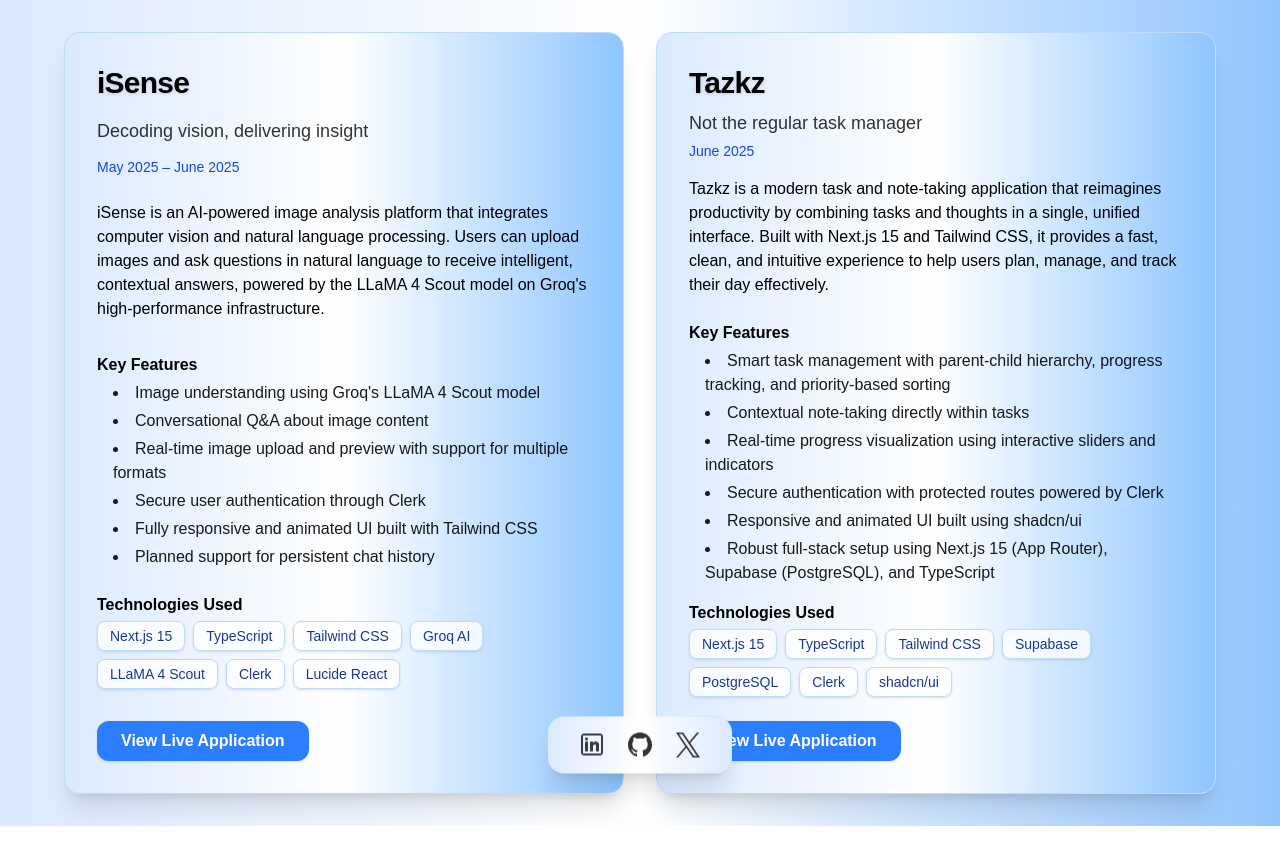
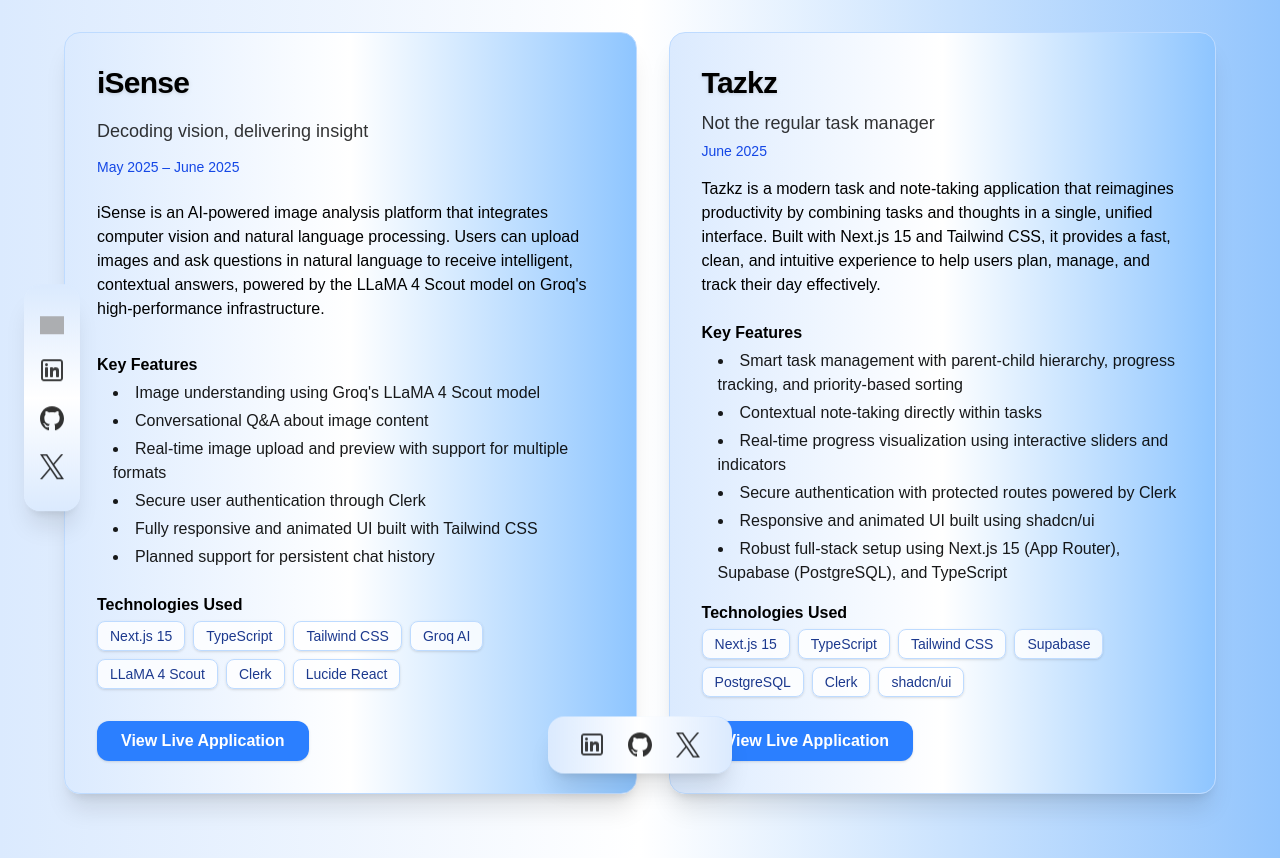
Before and after one commit to CSVaishakh/Portfolio, a Next.js app: page /projects in a window 1280 px wide. Before the commit the page ends 826 px from the top, so only its background shows below. Built offline with nearby package versions, Linux system fonts and the light colour scheme; grey boxes are pictures that could not be loaded.

Commit message:
added the sidebar

```diff
--- a/app/projects/page.tsx
+++ b/app/projects/page.tsx
@@ -2,25 +2,31 @@
 import ProjectCard from "@/components/projectCard";
 import { Project } from "@/types/project";
 import projectData from './projectData.json'
+import Sidebar from "@/components/projectSidebar";
 
 const Projects: React.FC = () => {
     const data: Project[] = Object.values(projectData.projects)
+    // Prepare rows of two cards each
+    const rows = [];
+    for (let i = 0; i < data.length; i += 2) {
+        rows.push(data.slice(i, i + 2));
+    }
 
     return(
         <section className="py-8 px-2 flex justify-center">
-            <div className="w-full max-w-6xl flex justify-center">
-                <div
-                    className={`
-                        grid gap-8 place-items-strech
-                        ${data.length === 1 ? "grid-cols-1" : ""}
-                        ${data.length === 2 ? "grid-cols-2" : ""}
-                        ${data.length >= 3 ? "grid-cols-3" : ""}
-                    `}
-                >
-                    {data.map((project, index) => (
-                        <ProjectCard key={index} project={project}/>
-                    ))}
-                </div>
+            <div className="w-full max-w-6xl flex flex-col items-center">
+                {rows.map((row, rowIndex) => (
+                    <div key={rowIndex} className="w-full flex flex-row justify-center items-stretch gap-8 mb-8">
+                        <ProjectCard project={row[0]} key={rowIndex * 2} />
+                        {row.length === 2 ? (
+                            <ProjectCard project={row[1]} key={rowIndex * 2 + 1} />
+                        ) : (
+                            // If only one card in the last row, fill space
+                            <div className="flex-1" />
+                        )}
+                        {rowIndex === Math.floor(rows.length / 2) && <Sidebar />}
+                    </div>
+                ))}
             </div>
         </section>
     )
```
